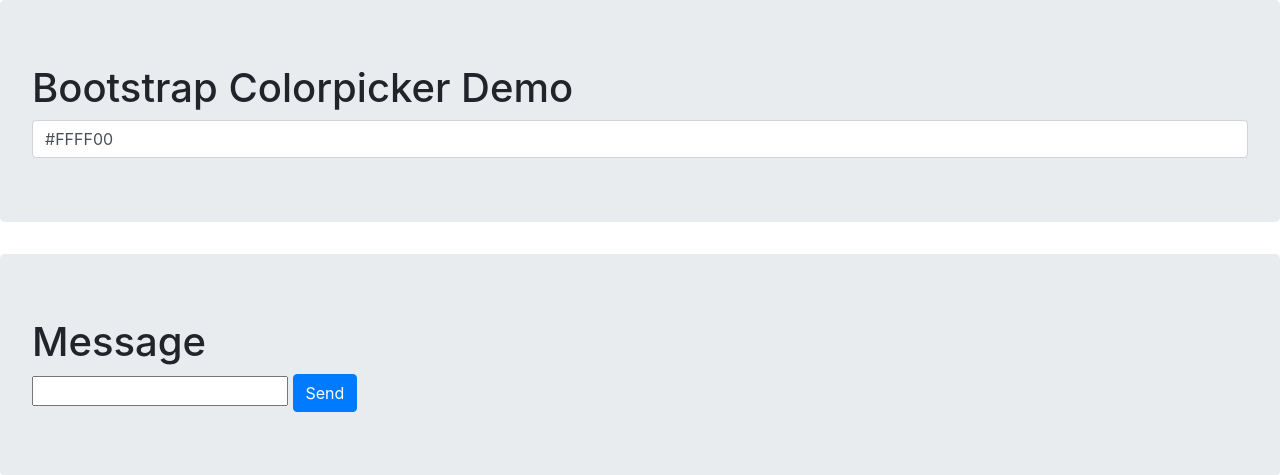
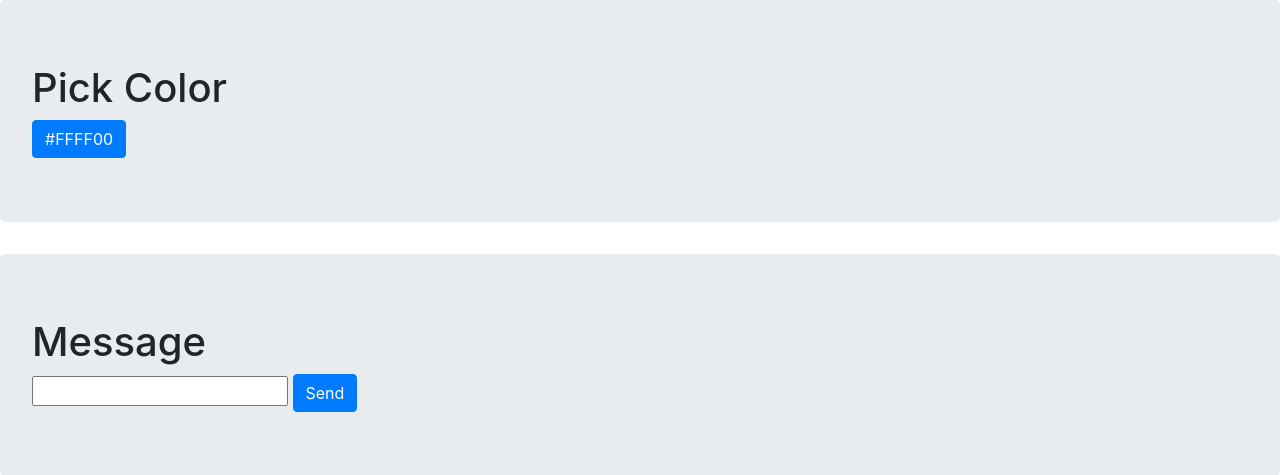
Before and after one commit to tschoergez/senseHatUI, a Flask app: page /colors in a window 1280 px wide. Shown: the top 475 px of the page. Run offline with Flask 2, Linux system fonts and the light colour scheme; some libraries are stand-ins or nearby versions.

Commit message:
add support for colored message

```diff
--- a/files/app.py
+++ b/files/app.py
@@ -73,7 +73,12 @@ def set_led_color(rgb):
 def set_message():
     if not request.json or not 'message' in request.json:
         abort(400)
-    sense.show_message(request.json["message"], text_colour=[255,255,255])
+    if not request.json["color"]:
+        color = "#FFFFFF"
+    else:
+        color = request.json["color"]
+    color = color.lstrip('#')
+    sense.show_message(request.json["message"], text_colour=[int(color[0:2],16), int(color[2:4],16), int(color[4:6], 16)])
     return jsonify({'success': True})
 
 
--- a/files/templates/colors.html
+++ b/files/templates/colors.html
@@ -6,8 +6,8 @@
 </head>
 <body>
   <div class="jumbotron">
-      <h1>Bootstrap Colorpicker Demo</h1>
-      <input id="demo" type="text" class="form-control" value="#FFFF00" />
+      <h1>Pick Color</h1>
+      <input id="demo" type="button" class="btn btn-primary" value="#FFFF00" />
   </div>
   <div class="jumbotron">
         <h1>Message</h1>
@@ -33,9 +33,11 @@ $("#messageButton").click(function() {
     $.ajax({
         url:"api/write",
         type:"POST",
-        data: JSON.stringify({"message" : $("#message").val()}),
+        data: JSON.stringify({"message" : $("#message").val(),
+                                "color" : $("#demo").val()}),
         contentType: "application/json",
         dataType:"json"});
+    $("#message").val('');
 });
  </script>
  </body>
```
Also changed, not shown: 2 other files.
